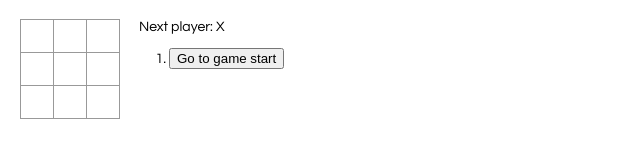
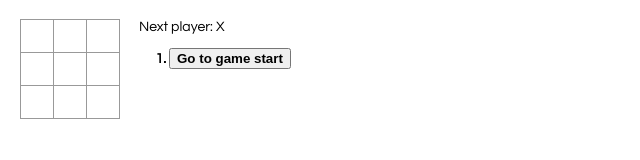
Before and after one commit to arturogsz/tic-tac-toe, a React app: page / in a window 1280 px wide. Shown: the full height of the page, 0-640 px from the left. Built offline with nearby package versions, Linux system fonts and the light colour scheme.

Commit message:
Bold the currently selected item in the move list

```diff
--- a/src/components/game.js
+++ b/src/components/game.js
@@ -56,9 +56,10 @@ import calculateWinner from '../functions/calculateWinner'
         const desc = move ?
           'Go to move #' + move + ' ' + location :
           'Go to game start';
+        const style = (move == this.state.stepNumber) ? "bold" : "" ;
         return (
-          <li key={move}>
-            <button onClick={() => this.jumpTo(move)}>{desc}</button>
+          <li key={move} className={style}>
+            <button onClick={() => this.jumpTo(move)} className={style}>{desc}</button>
           </li>
         );
       });
--- a/src/index.css
+++ b/src/index.css
@@ -48,3 +48,7 @@ body {
   .game-info {
     margin-left: 20px;
   }
+
+  .bold {
+    font-weight: bold;
+  }
```
